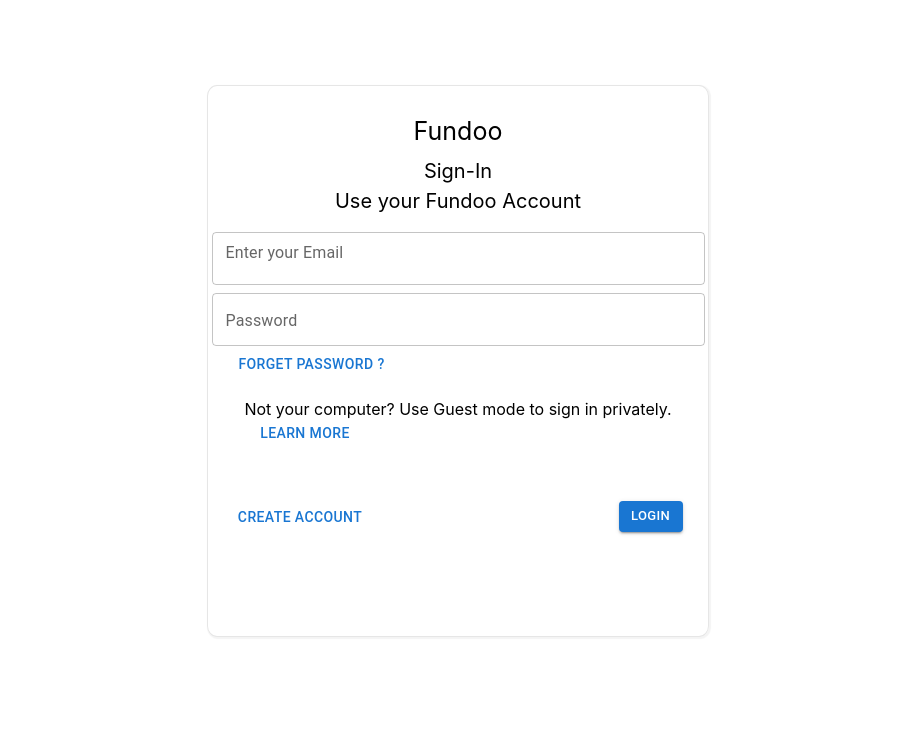
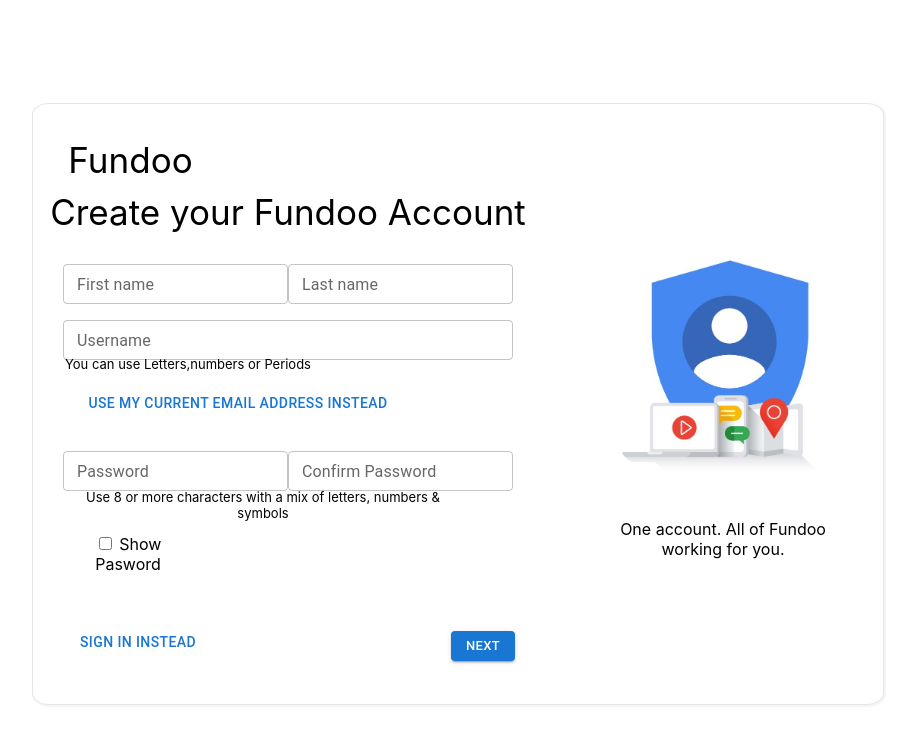
Before and after one commit to Ankitsehrawat01/FundooApp-Frontend, a React (Create React App) app: page / in a window 1280 px wide. Shown: the top 744 px of the page, without its empty margins (182-1097 px from the left). Built offline with nearby package versions, Linux system fonts and the light colour scheme.

Commit message:
Fundoo Signup Page Created

```diff
--- a/src/App.js
+++ b/src/App.js
@@ -1,11 +1,13 @@
 import logo from './logo.svg';
 import './App.css';
 import Login from './Pages/Sign-in/Login'
+import SignUp from './Pages/Sign-up/SignUp';
 
 function App() {
   return (
     <div className="App">
-    <Login />
+    {/* <Login /> */}
+    <SignUp />
     </div>
   );
 }
--- a/src/Pages/Sign-up/SignUp.css
+++ b/src/Pages/Sign-up/SignUp.css
@@ -0,0 +1,92 @@
+body{
+  display: flex;
+  justify-content: center;
+}
+.main{
+  width: 570px;
+  height: 600px;
+}
+.title{
+  margin-top: 35px;
+  font-size: 35px;
+  padding-right: 375px;
+  margin-bottom: -25px;
+}
+.sub-title{
+  margin-top: 35px;
+  font-size: 35px;
+  padding-right: 60px;
+  margin-bottom: 31px;
+}
+.fieldclass {
+  display: flex;
+  flex-direction: column;
+  justify-content: space-between;
+  padding-left: 30px;
+  padding-right: 30px;
+}
+.first {
+  display: flex;
+  justify-content: space-between;
+  padding-right: 60px;
+}
+.username {
+  margin-right: 60px;
+}
+.reg{
+  display: flex;
+  flex-direction: row;
+  margin-bottom: 5%;
+  margin-top: 5%;
+  border-radius: 02%;
+  border: 1px solid rgb(230 230 230);
+  box-shadow: 1px 1px 1px 1px #f4f4f4;
+  height: auto;
+  width: auto;
+}
+.paragraph{
+  margin-right: 225px;
+  margin-top: -25px;
+  font-size: small;
+  margin-right: 260px;
+}
+.current{
+  margin-right: 160px;
+  margin-bottom: 30px;
+}
+.password {
+  display: flex;
+  justify-content: space-between;
+  padding-right: 60px;
+}
+.paragraph1 {
+  margin-top: -15px;
+  font-size: small;
+  margin-right: 110px;
+}
+.checkbox{
+  margin-right: 380px;
+}
+.signin {
+  margin-top: 50px;
+  margin-right: 360px;
+}
+
+.next {
+  margin-top: -30px;
+  margin-left: 330px;
+}
+
+img {
+  height: 250px;
+  width: 250px;
+  justify-items: center;
+}
+.logo {
+  width: 240px;
+  padding-top: 250px;
+  justify-items: center;
+  padding-top: 145px;
+  text-align: center;
+  padding-right: 40px;
+}
--- a/src/Pages/Sign-up/SignUp.jsx
+++ b/src/Pages/Sign-up/SignUp.jsx
@@ -0,0 +1,61 @@
+import React, { useState } from 'react'
+import './SignUp.css';
+import TextField from '@mui/material/TextField';
+import Button from '@mui/material/Button';
+import { signUpApi } from '../Services/userService';
+
+function SignUp() {
+
+  return (
+    <div>
+      <form className='reg'>
+        <div className='main'>
+          <div className='title'> Fundoo</div>
+          <div className='sub-title'> Create your Fundoo Account</div>
+
+          <div className='fieldclass'>
+            <div className='first'>
+            <TextField id="outlined-basic" label="First name" variant="outlined" size='small' />
+            <TextField id="outlined-basic" label="Last name" variant="outlined" size='small' />
+            </div>
+            <div className='username'>
+            <TextField id="outlined-basic" label="Username" variant="outlined" size='small' margin='normal'fullWidth='bool' />
+            </div>
+            <div className='paragraph'>
+              <p>You can use Letters,numbers or Periods</p>
+            </div>
+            <div className='current'>
+            <Button href="#text-buttons">Use my current email address instead</Button>
+            </div>
+            <div className='password'>
+            <TextField id="outlined-basic" label="Password" variant="outlined" size='small'/>
+            <TextField id="outlined-basic" label="Confirm Password" variant="outlined" size='small'/>
+            </div>
+            <div className='paragraph1'>
+              <p>Use 8 or more characters with a mix of letters, numbers & symbols</p>
+            </div>
+            <div className='checkbox'>
+              <input type= 'checkbox' value='Show Password' name = 'Show Password' /> <label>Show Pasword</label>
+            </div>
+            <div className='signin'>
+              <Button href="#text-buttons">Sign in instead</Button>
+            </div>
+            <div className='next'>
+              <Button variant="contained" size='small'> Next </Button>
+            </div>
+          </div>
+        </div>
+        <div className='logo'>
+         <div>
+          <img src='./assets/SignUp-image.jpeg' alt="image"/>
+         </div>
+         <div class='para'>
+           <p>One account. All of Fundoo working for you.</p>
+         </div>
+        </div>
+      </form>
+    </div>
+  );
+}
+
+export default SignUp
```
